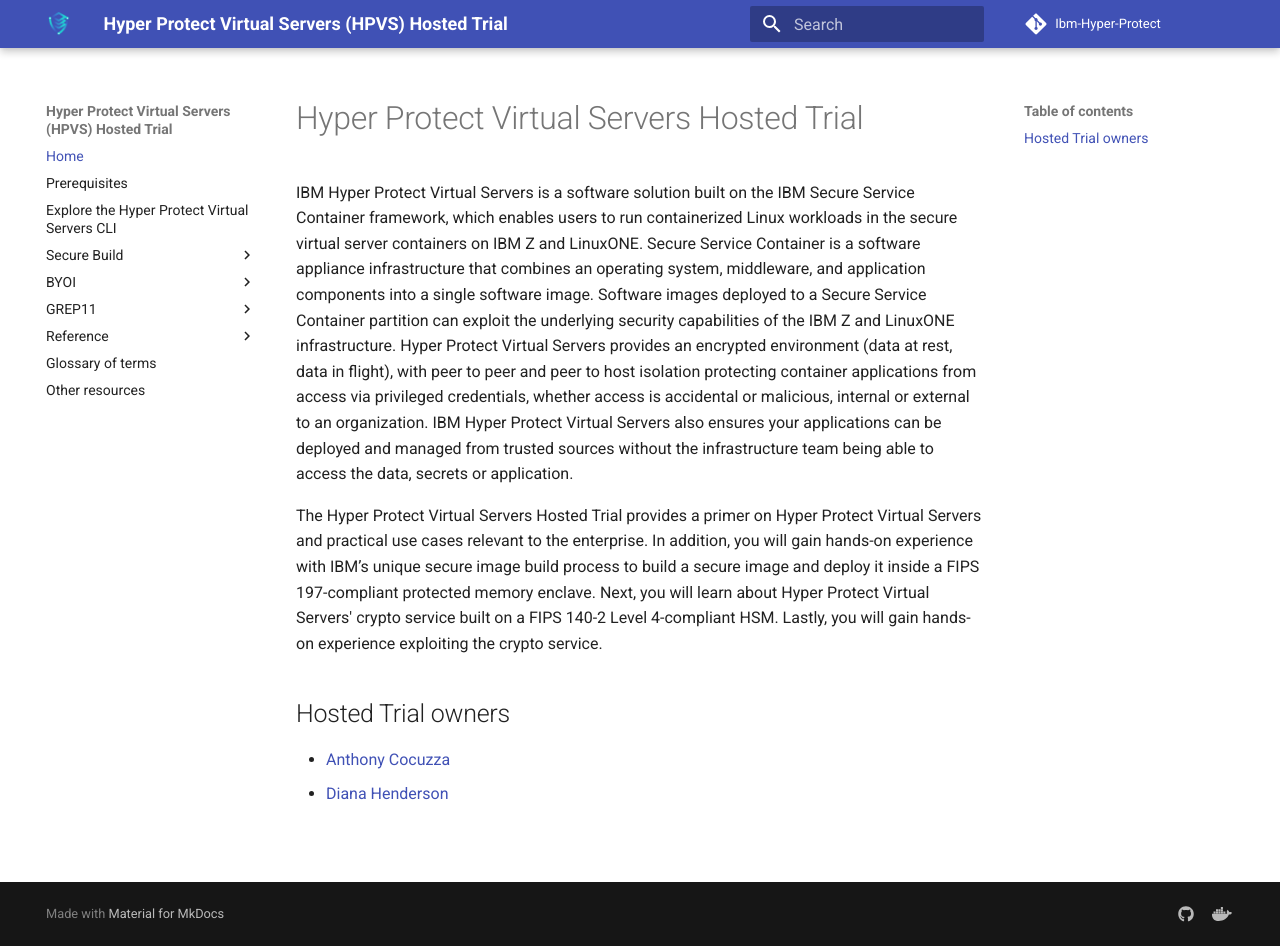
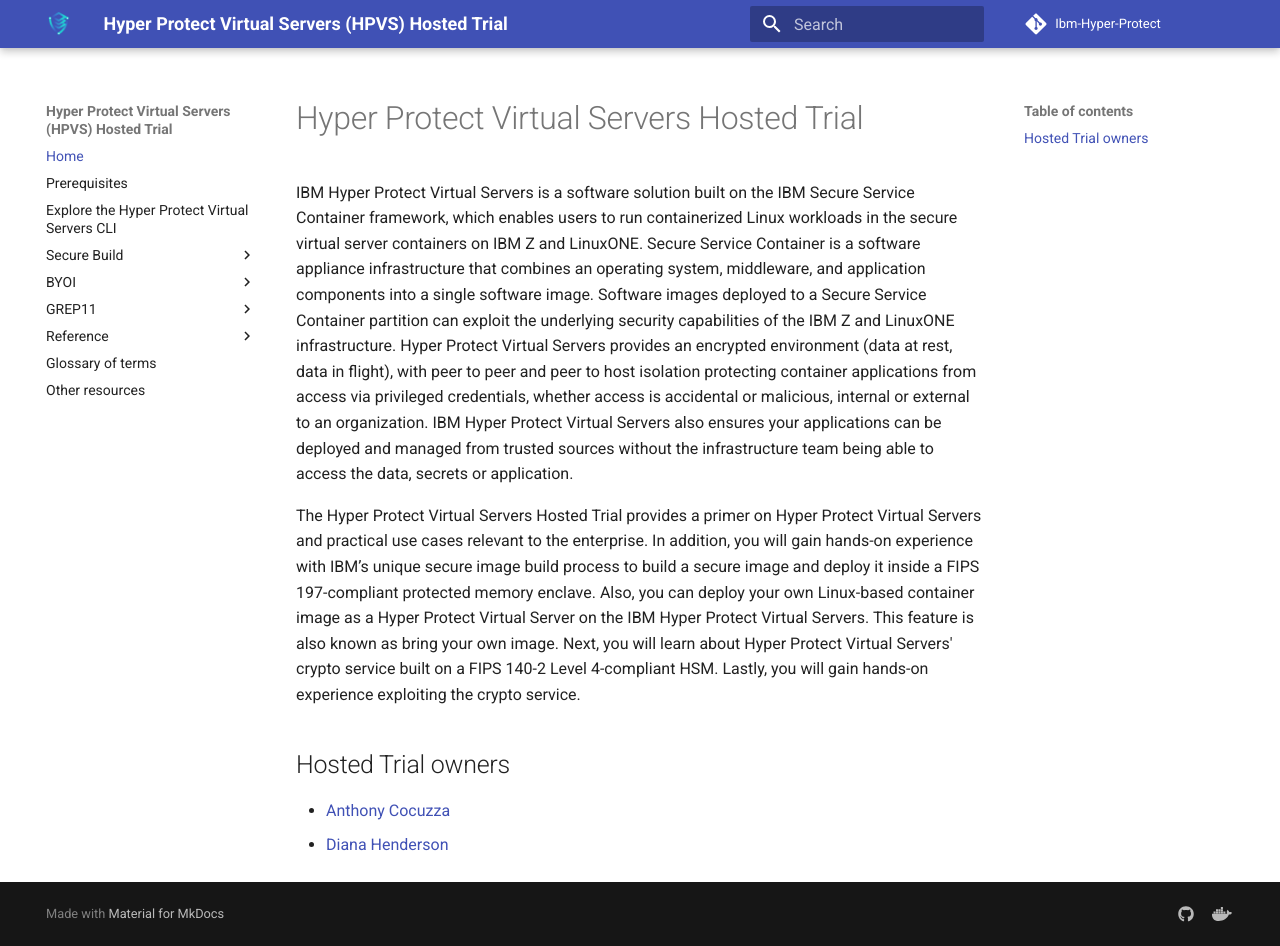
Before and after one commit to ibm-hyper-protect/hyper-protect-virtual-servers-hosted-trial, an MkDocs documentation site: the page built from docs/index.md, in a window 1280 px wide and 946 px high. Built offline with MkDocs 1.6.1 and Material for MkDocs 9.7.7, drawn with Linux system fonts in a browser that asks for light colours.

Commit message:
Updated index, prereq and setenv topics

```diff
--- a/docs/index.md
+++ b/docs/index.md
@@ -2,15 +2,8 @@
 
 IBM Hyper Protect Virtual Servers is a software solution built on the IBM Secure Service Container framework, which enables users to run containerized Linux workloads in the secure virtual server containers on IBM Z and LinuxONE. Secure Service Container is a software appliance infrastructure that combines an operating system, middleware, and application components into a single software image. Software images deployed to a Secure Service Container partition can exploit the underlying security capabilities of the IBM Z and LinuxONE infrastructure. Hyper Protect Virtual Servers provides an encrypted environment (data at rest, data in flight), with peer to peer and peer to host isolation protecting container applications from access via privileged credentials, whether access is accidental or malicious, internal or external to an organization. IBM Hyper Protect Virtual Servers also ensures your applications can be deployed and managed from trusted sources without the infrastructure team being able to access the data, secrets or application.
 
-The Hyper Protect Virtual Servers Hosted Trial provides a primer on Hyper Protect Virtual Servers and practical use cases relevant to the enterprise. In addition, you will gain hands-on experience with IBM’s unique secure image build process to build a secure image and deploy it inside a FIPS 197-compliant protected memory enclave. Next, you will learn about Hyper Protect Virtual Servers' crypto service built on a FIPS 140-2 Level 4-compliant HSM. Lastly, you will gain hands-on experience exploiting the crypto service.
+The Hyper Protect Virtual Servers Hosted Trial provides a primer on Hyper Protect Virtual Servers and practical use cases relevant to the enterprise. In addition, you will gain hands-on experience with IBM’s unique secure image build process to build a secure image and deploy it inside a FIPS 197-compliant protected memory enclave. Also, you can deploy your own Linux-based container image as a Hyper Protect Virtual Server on the IBM Hyper Protect Virtual Servers. This feature is also known as bring your own image. Next, you will learn about Hyper Protect Virtual Servers' crypto service built on a FIPS 140-2 Level 4-compliant HSM. Lastly, you will gain hands-on experience exploiting the crypto service.
 
-<!--## Agenda
-* [Introduction to Hyper Protect Virtual Servers](HPVS-Intro.pdf)
-* [Hyper Protect Use Cases & Demo](HPVS-Intro.pdf)
-* [Introduction to the Secure Image Build Process](securebuild/overview.md)
-* [Trial: Build and Deploy Your First Hyper Protect Virtual Server Image](securebuild/overview.md)
-* [Introduction to HSM-backed Crypto Service](GREP11-Intro.pdf)
-* [Trial: Crypto Service Exploitation](grep11/overview.md)-->
 
 ## Hosted Trial owners
 * [Anthony Cocuzza](mailto:amcocuzz@us.ibm.com)
--- a/docs/setenv.md
+++ b/docs/setenv.md
@@ -2,7 +2,7 @@
 
 
 !!! info
-    In this trial, we will use the Hyper Protect Virtual Servers CLI (`hpvs` command) to interact with our Hyper Protect Virtual Servers Hosting Appliance in order to perform the various actions necessary for the Secure Build. Below is a quick introduction to the commands available through this CLI.
+    In this trial, we will use the Hyper Protect Virtual Servers CLI (`hpvs` command) to interact with our Hyper Protect Virtual Servers Hosting Appliance in order to perform the various actions necessary for the Secure Build, or bring your own image. Here is a quick introduction to the commands available through this CLI.
 
 1. See the different commands you could enter with:
 
```
Also changed, not shown: docs/prerequisites.md (+2 -2 lines).
